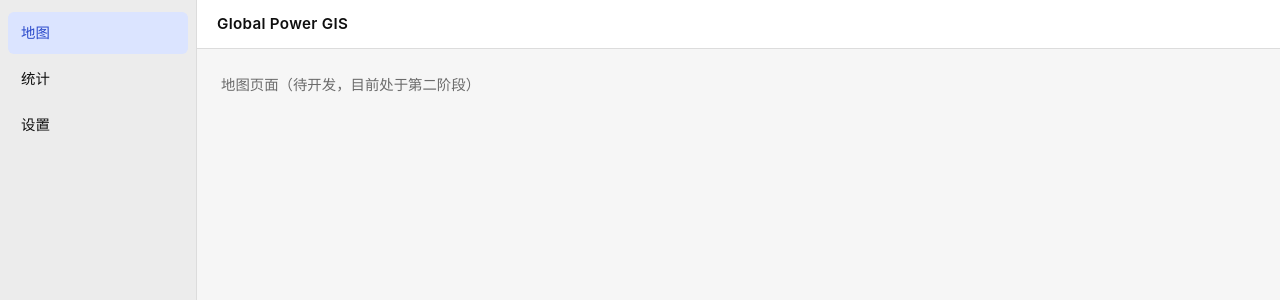
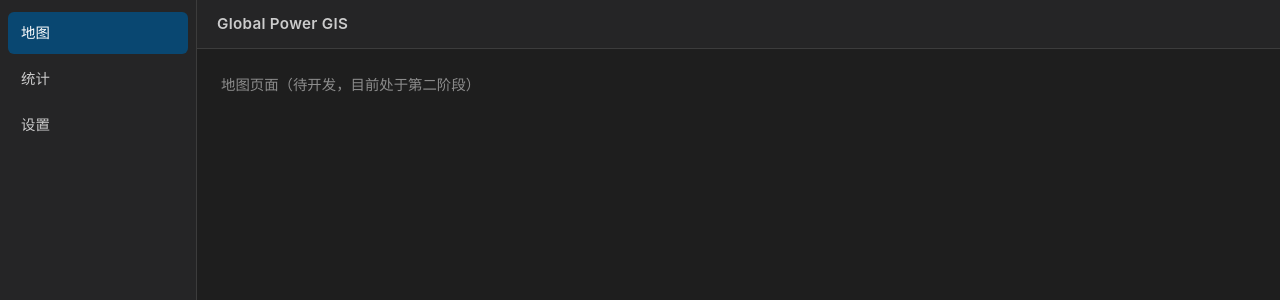
Before and after one commit to pstar119/global-power-gis01, a React (Vite) app: page / in a window 1280 px wide. Shown: the top 300 px of the page. Built offline with nearby package versions, Linux system fonts and the light colour scheme.

Commit message:
阶段1：初始化 Global Power GIS 框架，替换为项目欢迎页

```diff
--- a/src/App.css
+++ b/src/App.css
@@ -4,8 +4,13 @@
   line-height: 24px;
   font-weight: 400;
 
-  color: #0f0f0f;
-  background-color: #f6f6f6;
+  /* 第三阶段：强制深色主题。
+     工业 GIS 界面固定深色，不跟随系统浅色；
+     color-scheme 让 WebView 的原生滚动条 / 输入框光标 / 自动填充也走深色渲染。 */
+  color-scheme: dark;
+
+  color: var(--gpg-text);
+  background-color: var(--gpg-bg);
 
   font-synthesis: none;
   text-rendering: optimizeLegibility;
@@ -14,15 +19,18 @@
   -webkit-text-size-adjust: 100%;
   text-size-adjust: 100%;
 
-  /* ---- 第二阶段：全局布局主题变量 ---- */
-  --gpg-panel-bg: #ffffff;
-  --gpg-sidebar-bg: #ececec;
-  --gpg-border: #dcdcdc;
-  --gpg-hover: #e2e2e2;
-  --gpg-active-bg: #dbe4ff;
-  --gpg-active-fg: #2b4acb;
-  --gpg-muted: #6b6b6b;
-  --gpg-accent: #396cd8;
+  /* ---- 全局配色令牌（深色） ---- */
+  --gpg-bg: #1e1e1e; /* 全局底色 / 主内容区 */
+  --gpg-sidebar-bg: #252526; /* 侧边栏 */
+  --gpg-topbar-bg: #252526; /* 顶栏（与侧边栏同色，形成“外壳”层） */
+  --gpg-panel-bg: #2d2d30; /* 卡片 */
+  --gpg-border: #3c3c3c; /* 分隔线 / 描边 */
+  --gpg-text: #cccccc; /* 主文字 */
+  --gpg-muted: #8c8c8c; /* 次要 / 提示文字 */
+  --gpg-hover: #2a2d2e; /* 悬停底色 */
+  --gpg-active-bg: #094771; /* 选中项底色 */
+  --gpg-active-fg: #ffffff; /* 选中项文字 */
+  --gpg-accent: #007acc; /* 科技蓝：焦点环 / 描边 */
 }
 
 /* 布局基础：必须让 html / body / #root 撑满窗口，
@@ -40,26 +48,25 @@ body {
 
 a {
   font-weight: 500;
-  color: #646cff;
+  color: var(--gpg-accent);
   text-decoration: inherit;
 }
 
 a:hover {
-  color: #535bf2;
+  color: #4daafc;
 }
 
 input,
 button {
   border-radius: 8px;
-  border: 1px solid transparent;
+  border: 1px solid var(--gpg-border);
   padding: 0.6em 1.2em;
   font-size: 1em;
   font-weight: 500;
   font-family: inherit;
-  color: #0f0f0f;
-  background-color: #ffffff;
-  transition: border-color 0.25s;
-  box-shadow: 0 2px 2px rgba(0, 0, 0, 0.2);
+  color: var(--gpg-text);
+  background-color: #3c3c3c;
+  transition: border-color 0.2s, background-color 0.2s;
 }
 
 button {
@@ -67,11 +74,12 @@ button {
 }
 
 button:hover {
-  border-color: #396cd8;
+  border-color: var(--gpg-accent);
 }
+
 button:active {
-  border-color: #396cd8;
-  background-color: #e8e8e8;
+  border-color: var(--gpg-accent);
+  background-color: #4a4a4d;
 }
 
 input,
@@ -79,31 +87,9 @@ button {
   outline: none;
 }
 
-@media (prefers-color-scheme: dark) {
-  :root {
-    color: #f6f6f6;
-    background-color: #2f2f2f;
-
-    --gpg-panel-bg: #1e1e1e;
-    --gpg-sidebar-bg: #262626;
-    --gpg-border: #3d3d3d;
-    --gpg-hover: #333333;
-    --gpg-active-bg: #23324f;
-    --gpg-active-fg: #8ab4ff;
-    --gpg-muted: #b0b0b0;
-    --gpg-accent: #24c8db;
-  }
-
-  a:hover {
-    color: #24c8db;
-  }
-
-  input,
-  button {
-    color: #ffffff;
-    background-color: #0f0f0f98;
-  }
-  button:active {
-    background-color: #0f0f0f69;
-  }
+/* 深色下补回焦点环：上面那条 outline: none 会连键盘焦点提示一起抹掉 */
+input:focus-visible,
+button:focus-visible {
+  outline: 2px solid var(--gpg-accent);
+  outline-offset: 2px;
 }
--- a/src/components/AppLayout.module.css
+++ b/src/components/AppLayout.module.css
@@ -81,7 +81,7 @@
   align-items: center;
   padding: 0 1.25rem;
   border-bottom: 1px solid var(--gpg-border);
-  background-color: var(--gpg-panel-bg);
+  background-color: var(--gpg-topbar-bg);
 }
 
 .topbarTitle {
```
